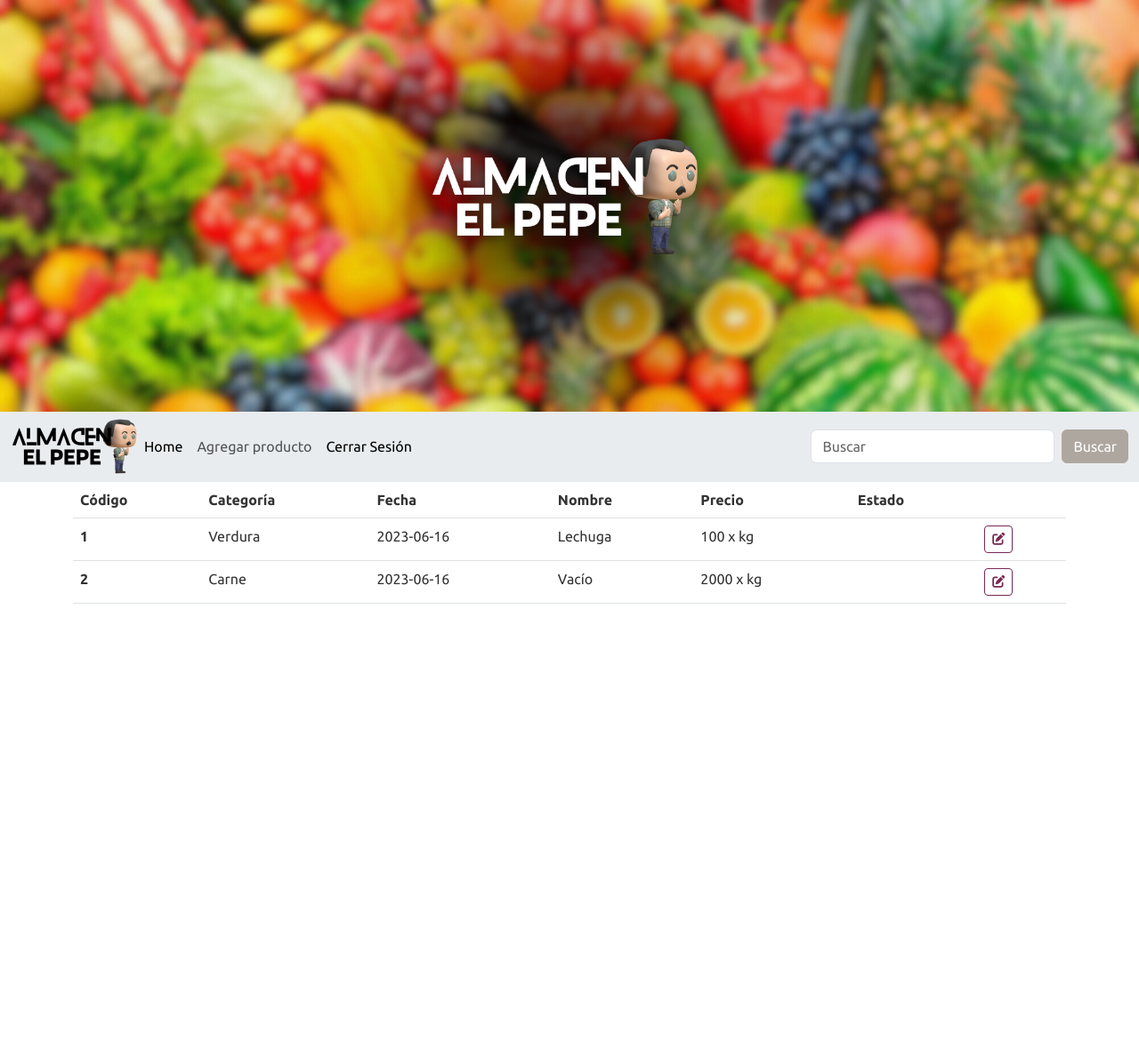
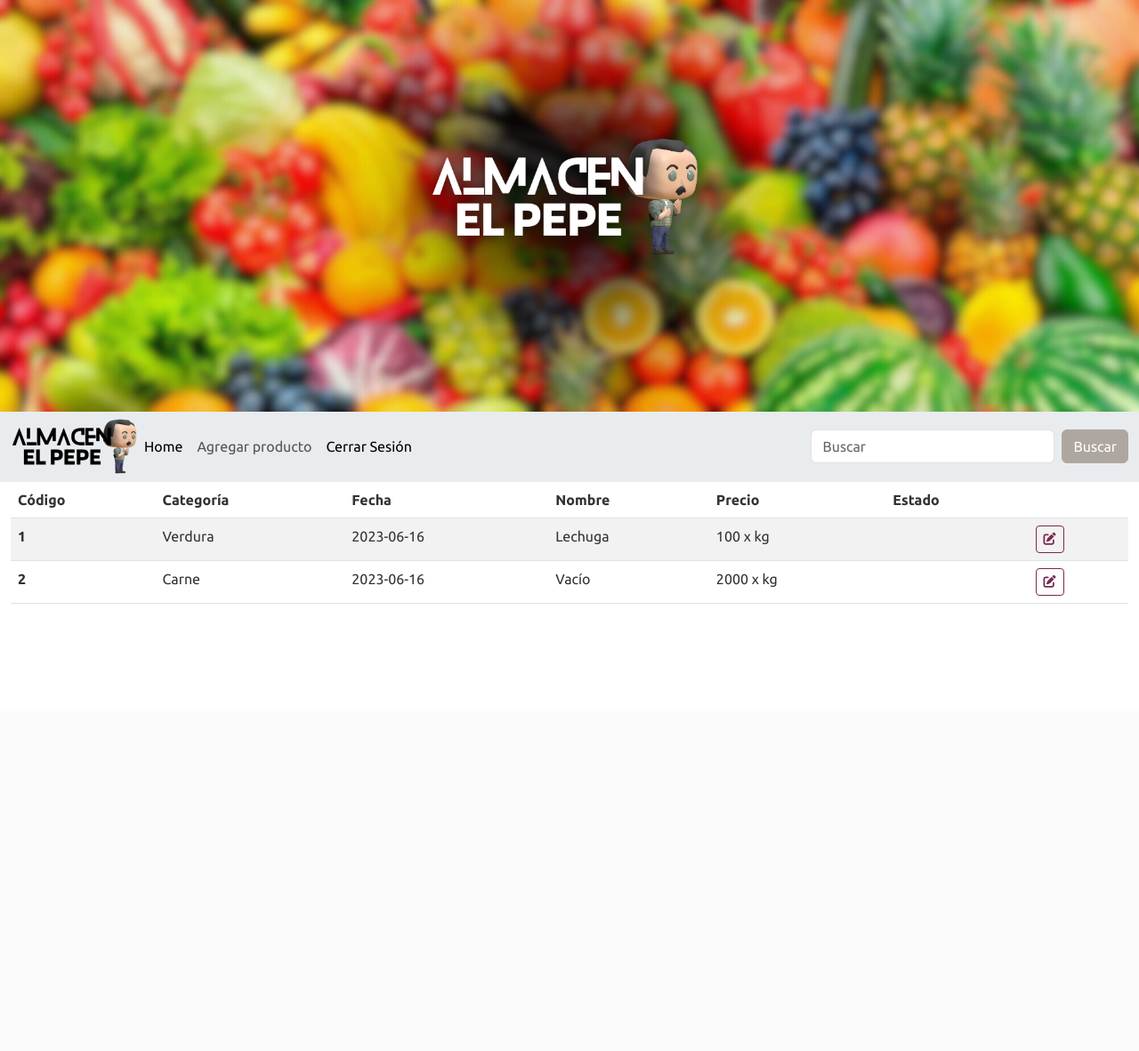
Before and after one commit to andreJesusTorres/theor, a PHP site: page /incuyo/indexAdmin.php in a window 1280 px wide. Shown: the whole page at 89% size. After the commit the page ends 679 px from the top, so only its background shows below. Run offline with PHP 8.4, Linux system fonts and the light colour scheme; data comes from the database, SQL or seed files in the repository; data that the repository does not hold is empty.

Commit message:
Haciendo tabla responsiva

```diff
--- a/indexAdmin.php
+++ b/indexAdmin.php
@@ -47,9 +47,10 @@ require_once("consultas.php");
 	$conexion = conectar();
 	if ($conexion != null) {
 		echo '
-		<div class="container" style="height: 80vh;">
-			<table class="table">
-				<thead>
+		<div class="container-fluid">
+			<div class="table-responsive">
+				<table class="table table-striped">
+					<thead class="thead-dark">
 						<tr>
 							<th scope="col">Código</th>
 							<th scope="col">Categoría</th>
@@ -72,6 +73,7 @@ require_once("consultas.php");
 			echo '
 					</tbody>
 				</table>
+			</div>
 		</div>';
 	}
 	?>
```
Also changed, not shown: index.php (+5 -3 lines). Lines whose indentation alone changed are shown as unchanged.
